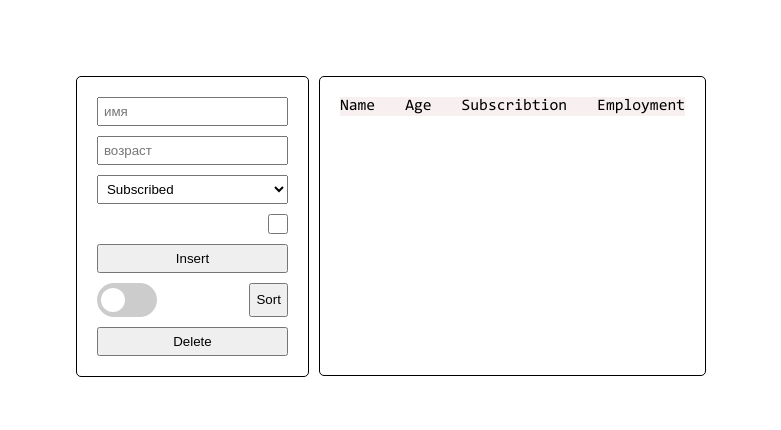
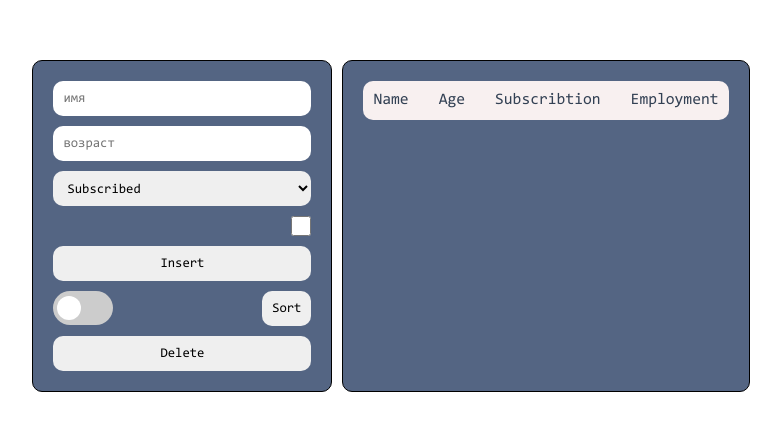
Before and after one commit to xkochevnikx/testing-api, a React (Create React App) app: page / in a window 1280 px wide. Shown: the part 174-604 px from the top of the page, without its empty margins (249-1030 px from the left). Built offline with nearby package versions, Linux system fonts and the light colour scheme.

Commit message:
fix styles

```diff
--- a/src/app/styles/index.css
+++ b/src/app/styles/index.css
@@ -11,3 +11,9 @@
 .app {
     font-family: Consolas;
 }
+
+button,
+input,
+select {
+    font-family: Consolas;
+}
--- a/src/app/styles/variables.css
+++ b/src/app/styles/variables.css
@@ -1,6 +1,7 @@
 :root {
     --bg-color: white;
     --font-color: black;
-    --bg-color-inverted: black;
+    --bg-color-inverted: #334154;
     --font-color-inverted: white;
+    --bg-color-panel: #546583;
 }
--- a/src/features/ControlPanel/ControlPanel.module.css
+++ b/src/features/ControlPanel/ControlPanel.module.css
@@ -4,7 +4,9 @@
     gap: 10px;
     padding: 20px;
     border: 1px solid black;
-    border-radius: 5px;
+    border-radius: 10px;
+    background-color: var(--bg-color-panel);
+    min-width: 300px;
 }
 
 .form {
--- a/src/features/UsersList/UserList.module.css
+++ b/src/features/UsersList/UserList.module.css
@@ -3,9 +3,11 @@
     display: flex;
     flex-direction: column;
     border: 1px solid black;
-    border-radius: 5px;
-    max-height: 300px;
+    border-radius: 10px;
+
     overflow-y: scroll;
+    background-color: var(--bg-color-panel);
+    gap: 10px;
 }
 
 .listTitle,
@@ -18,6 +20,9 @@
 
 .listTitle {
     background-color: rgb(248, 240, 240);
+    padding: 10px;
+    color: var(--bg-color-inverted);
+    border-radius: 10px;
 }
 
 .active {
--- a/src/shared/ui/MyButton/MyButton.module.css
+++ b/src/shared/ui/MyButton/MyButton.module.css
@@ -1,3 +1,5 @@
 .myButton {
-    padding: 5px;
+    padding: 10px;
+    border-radius: 10px;
+    border: none;
 }
--- a/src/shared/ui/MyInput/MyInput.module.css
+++ b/src/shared/ui/MyInput/MyInput.module.css
@@ -1,6 +1,8 @@
 .myInput {
-    padding: 5px;
+    padding: 10px;
     outline: none;
+    border-radius: 10px;
+    border: none;
 }
 
 .myInput:focus::placeholder {
--- a/src/shared/ui/MySelect/MySelect.module.css
+++ b/src/shared/ui/MySelect/MySelect.module.css
@@ -1,4 +1,6 @@
 .mySelect {
-    padding: 5px;
+    padding: 10px;
     outline: none;
+    border-radius: 10px;
+    border: none;
 }
--- a/src/widgets/EmployeeAccounting/EmployeeAccounting.module.css
+++ b/src/widgets/EmployeeAccounting/EmployeeAccounting.module.css
@@ -1,4 +1,5 @@
 .wrapper {
     display: flex;
     gap: 10px;
+    max-height: 340px;
 }
```
